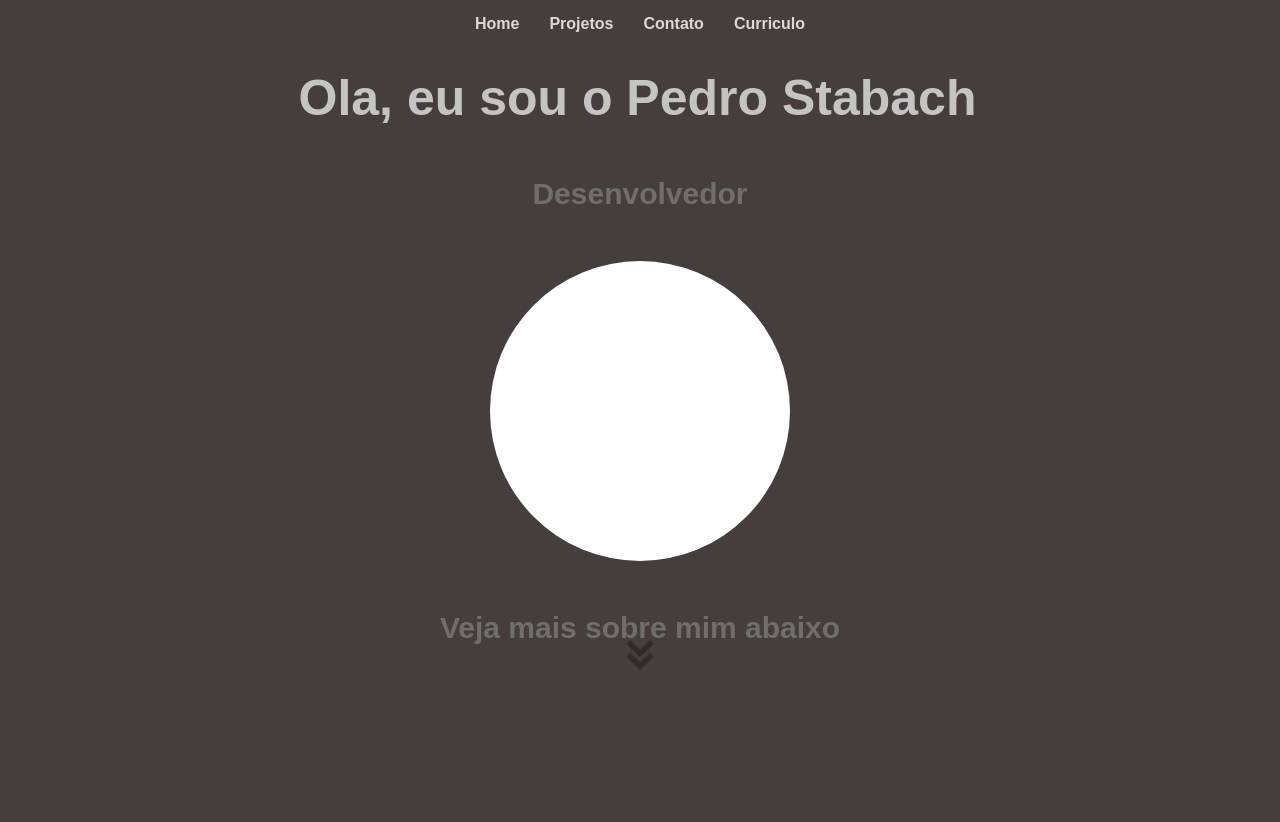
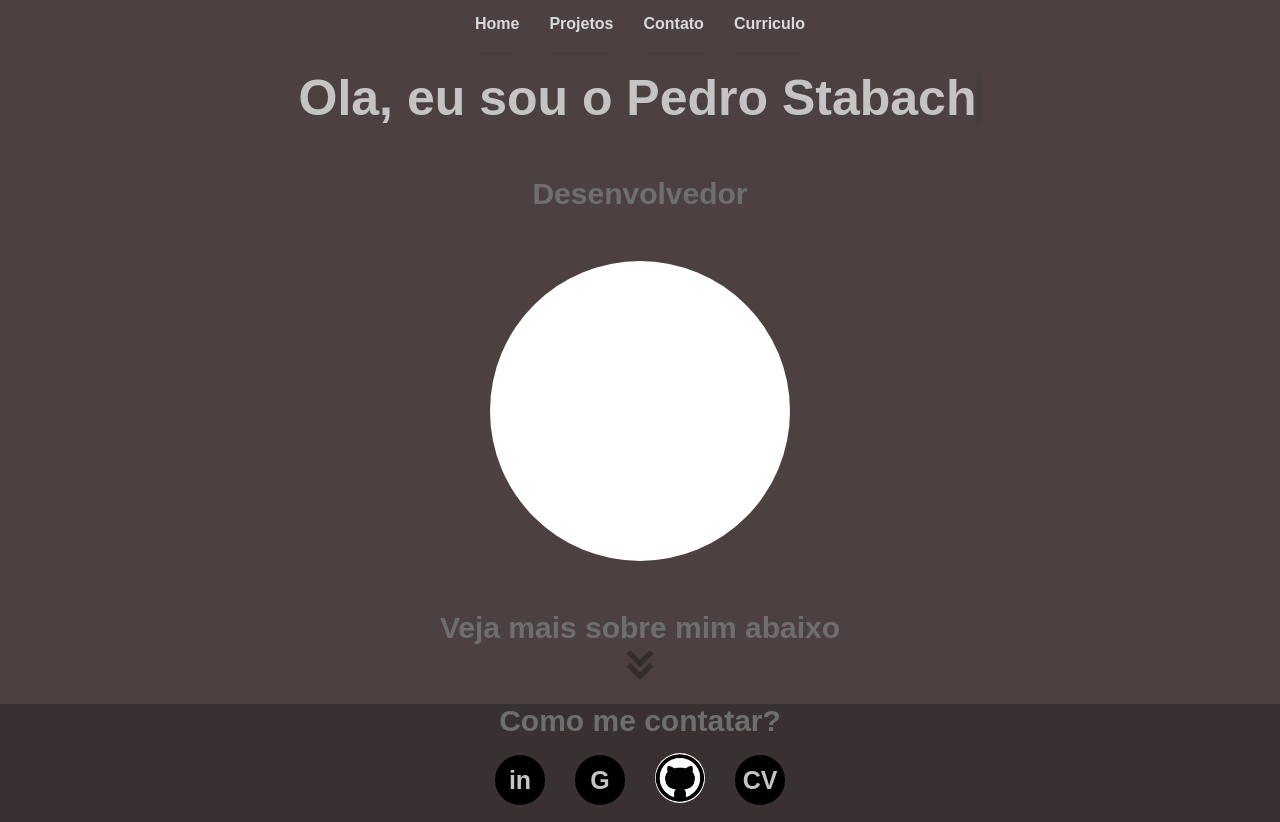
Before and after one commit to PedroStabach/portfolio, a plain HTML site: page home.html in a window 1280 px wide. Before the commit the page ends 800 px from the top, so only its background shows below. Drawn offline with Linux system fonts and the light colour scheme.

Commit message:
footer com img

```diff
--- a/home.html
+++ b/home.html
@@ -43,7 +43,16 @@
 
     </aside>
     <footer>
-
+        <h2>Como me contatar?
+        </h2>
+        <nav>
+            <ul>
+                <li><a href=""><h3>in</h3></a></li>
+                <li><a href="" ><h3>G</h3></a></li>
+                <li><a href=""><img src="img/pngimg.com - github_PNG80.png" alt=""></a></li>
+                <li><a href=""><h3>CV</h3></a></li>
+            </ul>
+        </nav>
     </footer>
 </div>
 </body>
--- a/style.css
+++ b/style.css
@@ -12,7 +12,13 @@ body {
     align-items: center;
     justify-content: center;
 }
+.bodyArea {
+    width: 100%;
 
+}
+header {
+    background-color: #4c4040;
+}
 nav ul {
     display: flex;
     flex-direction: row;
@@ -58,6 +64,9 @@ h1 {
     display: flex;
     font-size: 50px;
     margin-bottom: 50px;
+    text-align: center;
+    justify-content: center;
+    align-items: center;
 }
 h2 {
     color: #6e6e6e;
@@ -92,8 +101,7 @@ h2 {
       }
 }
 .setaBaixoArea {
-    margin-top: 15px;
-    height: 50px;
+    margin-top: 25px;
 }
 .setaBaixo {
     position:relative;
@@ -103,3 +111,35 @@ h2 {
     width: 30px;
     opacity: 30%;
 }
+
+
+/*FOOTER*/
+footer {
+    background-color: #393131;
+}
+footer nav ul li a img {
+    background-color: black;
+    height: 50px;
+    width: 50px;
+    border-radius: 50px;
+    align-items: center;
+    justify-content: center;
+    text-align: center;
+}
+footer nav ul li a img {
+    height: 50px;
+    width: 50px;
+    background-color: white;
+}
+
+footer nav ul li a h3 {
+    display: flex;
+    align-items: center;
+    justify-content: center;
+    text-align: center;
+    background-color: black;
+    border-radius: 25px;
+    height: 50px;
+    width: 50px;
+    font-size: 25px;
+}
```
Also changed, not shown: img/pngimg.com - github_PNG80.png (added), img/setaBaixo.png (deleted).
